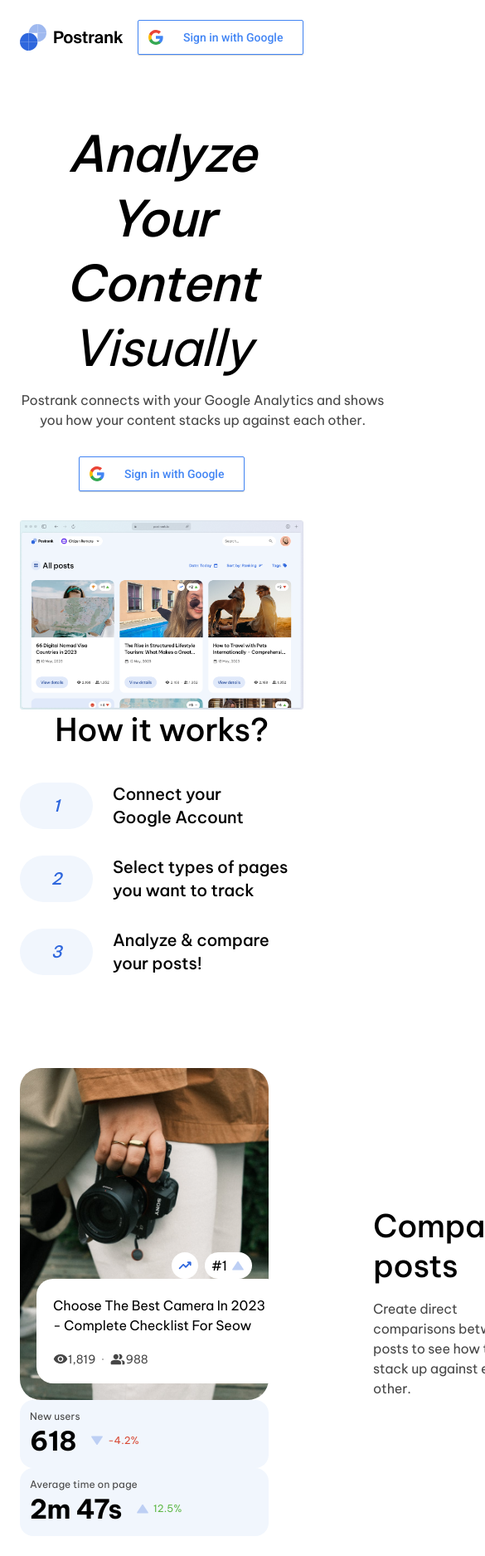
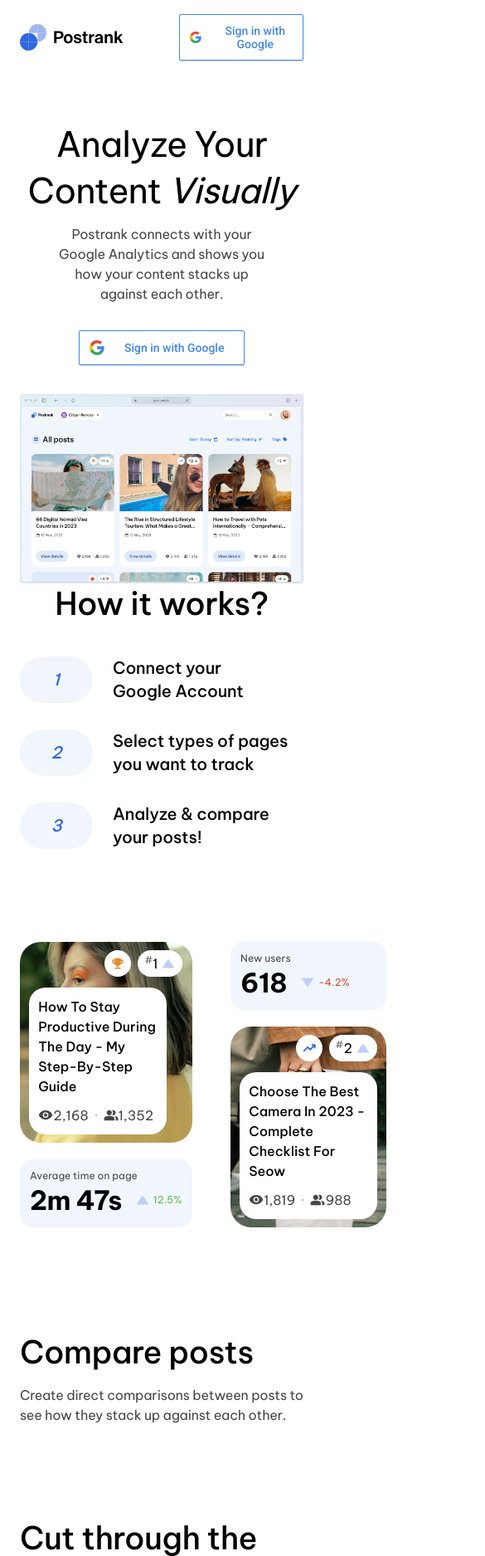
Before and after one commit to muhammadqamar/Postrank-Marketing, a Gatsby site: page / in a window 390 px wide. Shown: the top 1875 px of the page at 83% size, 585 px wide, since content can reach past the window. Built offline with nearby package versions, Linux system fonts and the light colour scheme; Gatsby itself is replaced by a stand-in of ours.

Commit message:
add comparePost

```diff
--- a/src/assets/styles/tailwind.css
+++ b/src/assets/styles/tailwind.css
@@ -25,6 +25,9 @@
 .h1 {
   @apply font-medium text-6xl !leading-[78px] tracking-[-1.2px];
 }
+.h2 {
+  @apply font-medium text-[42px] leading-[56px] font-normal tracking-[-0.72px];
+}
 .h3 {
   @apply font-medium text-[38px] leading-[48px] tracking-[-0.72px];
 }
@@ -42,7 +45,12 @@
 }
 
 /*paragraphs*/
-
+.p-xxsmall {
+  @apply text-[7.786px] leading-[10.01px] font-normal tracking-[0.1px];
+}
+.p-xsmall {
+  @apply text-[8.898px] leading-[11.122px] font-normal tracking-[0.1px];
+}
 .p-small {
   @apply text-[12px] leading-[16px] font-normal tracking-[0.1px];
 }
--- a/src/components/HomePage/comparePost.tsx
+++ b/src/components/HomePage/comparePost.tsx
@@ -4,17 +4,42 @@
 import Card from "../../utils/Card"
 
 import IncreaseIcon from "../../assets/images/icons/increaseIcon.svg"
+import CameraImg from "../../assets/images/camera.png"
+import TrendIcon from "../../assets/images/icons/trendIcon.svg"
+import GirlImg from "../../assets/images/girlImg.png"
+import TrophyIcon from "../../assets/images/icons/trophyIcon.svg"
 
 const ComparePost = () => {
   return (
-    <div className="w-full margin-y flex justify-between items-center gap-[126px]">
-      <div>
-        <Card />
-        <div className="flex justify-between items-start gap-5">
-          {/* card */}
-
+    <div className="w-full margin-y flex !xl:flex-nowrap flex-wrap justify-between items-center gap-[126px]">
+      <div className="flex relative">
+        <div className="flex flex-col gap-5">
+          <Card
+            backgroundImage={GirlImg}
+            trendIcon={TrophyIcon}
+            ranking={"1"}
+            title={
+              "How To Stay Productive During The Day - My Step-By-Step Guide "
+            }
+            views={"2,168"}
+            contacts={"1,352"}
+            increaseIcon={IncreaseIcon}
+          />
           <Trading
-            className={"bg-Blue-50 md:p-4 p-3 min-w-[230px]"}
+            className={"bg-Blue-50 md:p-4 p-3 max-w-[234px]"}
+            trendLabel={"Average time on page"}
+            trendLabelColor={"text-Grey-700"}
+            trendNumbersColor={"text-Black"}
+            trendNumbers={"2m 47s"}
+            trendMarkup={"12.5%"}
+            trendMarkupColor={"text-Green-500"}
+            increaseIconStyle={"text-Blue-200"}
+            IncreaseIcon={IncreaseIcon}
+          />
+        </div>
+        <div className="flex flex-col items-end gap-5 !z-1 absolute left-[254px]">
+          <Trading
+            className={"bg-Blue-50 md:p-4 p-3 max-w-[234px]"}
             trendLabel={"New users"}
             trendLabelColor={"text-Grey-700"}
             trendNumbersColor={"text-Black"}
@@ -24,18 +49,18 @@
             increaseIconStyle={"text-Blue-200 transform rotate-180"}
             IncreaseIcon={IncreaseIcon}
           />
+          <Card
+            backgroundImage={CameraImg}
+            trendIcon={TrendIcon}
+            ranking={"2"}
+            title={
+              "Choose The Best Camera In 2023 - Complete Checklist For Seow"
+            }
+            views={"1,819"}
+            contacts={"988"}
+            increaseIcon={IncreaseIcon}
+          />
         </div>
-        <Trading
-          className={"bg-Blue-50 md:p-4 p-3 min-w-[230px]"}
-          trendLabel={"Average time on page"}
-          trendLabelColor={"text-Grey-700"}
-          trendNumbersColor={"text-Black"}
-          trendNumbers={"2m 47s"}
-          trendMarkup={"12.5%"}
-          trendMarkupColor={"text-Green-500"}
-          increaseIconStyle={"text-Blue-200"}
-          IncreaseIcon={IncreaseIcon}
-        />
       </div>
       <div className="max-w-[486px]">
         <TextTag
--- a/src/components/HomePage/hero.tsx
+++ b/src/components/HomePage/hero.tsx
@@ -9,16 +9,16 @@
   return (
     <div className="w-full mt-14 md:mt-16 mb-[112] md:mb-[164px] ">
       <div className=" w-full text-center">
-        <h1 className="h1 italic mb-3 md:mb-4 text-Black">
-          Analyze Your Content <span className="!font-normal">Visually</span>
+        <h1 className="sm:h1 h2 sm:italic mb-3 md:mb-4 text-Black">
+          Analyze Your Content{" "}
+          <span className="!font-normal max-sm:italic">Visually</span>
         </h1>
         <TextTag
           as="p"
           color="text-Grey-700"
           text="Postrank connects with your Google Analytics and shows you how your content stacks up against each other."
-          className="w-[441px] p-large mb-8 mx-auto"
+          className="sm:w-[441px] w-[250px] p-large mb-8 mx-auto"
         />
-
         <Button
           type="button"
           disabled={false}
--- a/src/components/HomePage/home.tsx
+++ b/src/components/HomePage/home.tsx
@@ -18,10 +18,9 @@
           <ComparePost />
           <UserTrends />
           <OtherFeatures />
+          <Tranking />
         </div>
       </div>
-
-      <Tranking />
     </>
   )
 }
--- a/src/components/HomePage/userTrends.tsx
+++ b/src/components/HomePage/userTrends.tsx
@@ -6,7 +6,7 @@
 
 const UserTrends = () => {
   return (
-    <div className="w-full margin-y flex justify-between items-center gap-[126px]">
+    <div className="w-full margin-y flex flex-wrap sm:flex-nowrap justify-between items-center gap-[126px]">
       <div className="max-w-[486px]">
         <TextTag
           as="h3"
--- a/src/components/Layout/header.tsx
+++ b/src/components/Layout/header.tsx
@@ -5,7 +5,7 @@
 import GoogleLogo from "../../assets/images/icons/google-logo.svg"
 
 const Header = ({ mainLogo }) => (
-  <header className="max-w-[1280px] mx-auto px-6 md:px-10px py-6 flex items-center justify-between  ">
+  <header className="max-w-[1280px] mx-auto px-6 sm:py-6 py-[17px] flex items-center justify-between  ">
     <Link to="/" className="no-underline">
       <img src={mainLogo} alt="postrank" />
     </Link>
@@ -18,7 +18,7 @@
       icon={
         <img src={GoogleLogo} alt="google logo" className="w-auto h-auto" />
       }
-      className="min-w-[200px] !font-[Roboto] font-medium text-[14px] !leading-[normal] !tracking-normal text-Blue-400 border border-solid border-Blue-400  rounded-sm px-2 py-[11px] flex items-center !justify-start gap-6 shadow-small-shadow "
+      className="sm:min-w-[200px] !max-w-[150px] !font-[Roboto] font-medium text-[14px] !leading-[normal] !tracking-normal text-Blue-400 border border-solid border-Blue-400  rounded-sm px-2 py-[11px] flex items-center !justify-start sm:gap-6 gap-5 shadow-small-shadow "
     />
   </header>
 )
--- a/src/utils/Card/index.tsx
+++ b/src/utils/Card/index.tsx
@@ -2,16 +2,31 @@
 
 import { TextTag } from "../Typography"
 
-import BackgroundImage from "../../assets/images/camera.png"
 import Dot from "../../assets/images/dot.png"
-import IncreaseIcon from "../../assets/images/icons/increaseIcon.svg"
-import TrendIcon from "../../assets/images/icons/trendIcon.svg"
 import EyeIcon from "../../assets/images/icons/eyeIcon.svg"
 import ContactIcon from "../../assets/images/icons/contactIcon.svg"
 
-const Index = () => {
+interface IndexProps {
+  backgroundImage: string
+  trendIcon: React.ReactNode
+  ranking: string
+  increaseIcon: React.ReactNode
+  title: string
+  views: string
+  contacts: string
+}
+
+const Index: React.FC<IndexProps> = ({
+  backgroundImage,
+  trendIcon,
+  ranking,
+  increaseIcon,
+  title,
+  views,
+  contacts,
+}) => {
   const bgImgStyle = {
-    backgroundImage: `url(${BackgroundImage})`,
+    backgroundImage: `url(${backgroundImage})`,
     backgroundSize: "cover",
     backgroundPosition: "center",
     height: "242px",
@@ -19,27 +34,33 @@
   }
   return (
     <div
-      className="p-5 flex flex-col justify-end sm:h-[516px] !h-[400px] sm:!max-w-[338px] !max-w-[300px]"
+      className="sm:p-5 px-[11.12px] py-[10.13px] flex flex-col justify-between sm:!h-[516px] h-[333px] sm:!max-w-[338px] !max-w-[231px]"
       style={bgImgStyle}
     >
       <div className="flex gap-2 !justify-end !items-center">
         <img
-          src={TrendIcon}
+          src={trendIcon}
           alt="trend icon"
           className="bg-white rounded-full p-[7px]"
         />
         <div className="flex items-center gap-1 px-2 py-[7px] bg-white rounded-2xl h-8 cursor-pointer">
-          <span className="flex">
-            <p className="text-primaryGray">#</p>1
+          <span className="flex text-Black">
+            <TextTag
+              as="p"
+              text={"#"}
+              className="p-small"
+              color="text-Grey-500"
+            />
+            {ranking}
           </span>
-          <img src={IncreaseIcon} alt="trend icon" />
+          <img src={increaseIcon} alt="increase icon" />
         </div>
       </div>
-      <div className="p-5 !bg-White rounded-[20px] !w-[298px]">
+      <div className="sm:!p-5 p-[11.12px] !bg-White rounded-[20px] sm:!w-[298px] w-[165.72px]">
         <TextTag
           as="p"
-          text={"Choose The Best Camera In 2023 - Complete Checklist For Seow"}
-          className={"mb-5 p-large font-medium"}
+          text={title}
+          className={"sm:!mb-5 mb-[11.12px] sm:!p-large !p-xsmall font-medium"}
           color={""}
         />
         <div className="flex gap-2 items-center">
@@ -47,8 +68,8 @@
             <img src={EyeIcon} alt="Eye Icon" />
             <TextTag
               as="p"
-              text={"1,819"}
-              className={"p-medium"}
+              text={views}
+              className={"sm:p-medium !p-xxsmall"}
               color={"text-Grey-700"}
             />
           </div>
@@ -57,8 +78,8 @@
             <img src={ContactIcon} alt="Eye Icon" />
             <TextTag
               as="p"
-              text={"988"}
-              className={"p-medium"}
+              text={contacts}
+              className={"!sm:p-medium !p-xxsmall"}
               color={"text-Grey-700"}
             />
           </div>
--- a/src/utils/MultiProjects/index.tsx
+++ b/src/utils/MultiProjects/index.tsx
@@ -4,9 +4,17 @@
 import AddIcon from "../../assets/images/icons/add.svg"
 import RightIcon from "../../assets/images/icons/forward.svg"
 
-const Index = ({ companeyLogo, companeyName, folderNum, AddNewProject }) => {
+const Index = ({
+  className,
+  companeyLogo,
+  companeyName,
+  folderNum,
+  AddNewProject,
+}) => {
   return (
-    <div className="w-full flex items-center justify-between gap-7 p-4 bg-white rounded-2xl cursor-pointer">
+    <div
+      className={`w-full flex flex-wrap items-center justify-between gap-7 p-4 bg-white rounded-2xl cursor-pointer ${className}`}
+    >
       <div className="flex items-center gap-3">
         <div className="w-10 h-10 rounded-full overflow-hidden">
           <img
--- a/tailwind.config.ts
+++ b/tailwind.config.ts
@@ -10,8 +10,8 @@
       colors: {
         White: "#FFFFFF",
         Black: "rgba(0, 0, 0, 1)",
+        "Grey-500": "rgba(108, 108, 108, 1)",
         "Grey-700": "rgba(70, 70, 70, 1)",
-
         "Blue-50": "rgba(241, 246, 253, 1)",
         "Blue-100": "rgba(224, 233, 250, 1)",
         "Blue-200": "rgba(189, 207, 244, 1)",
```
Also changed, not shown: src/components/HomePage/otherFeatures.tsx (+26 -2 lines), src/assets/images/girlImg.png (added), src/assets/images/icons/trophyIcon.svg (added).
